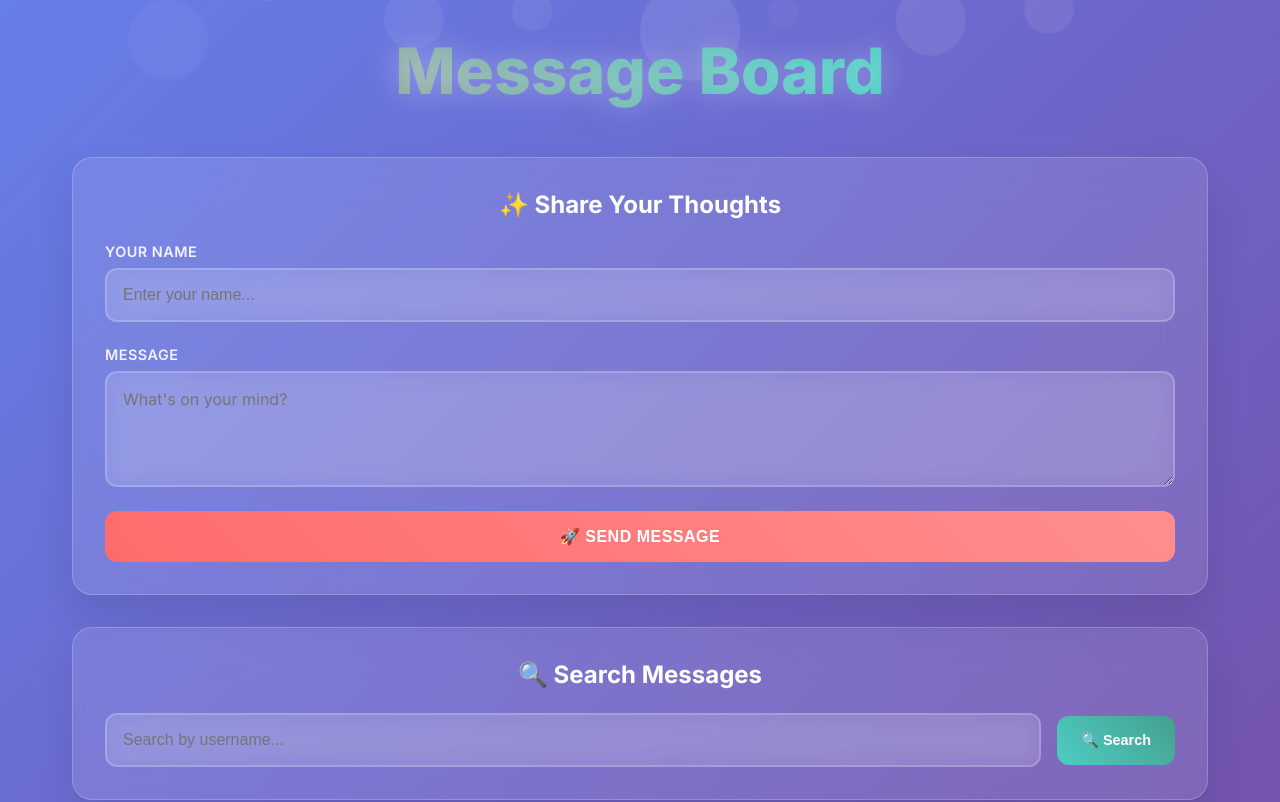
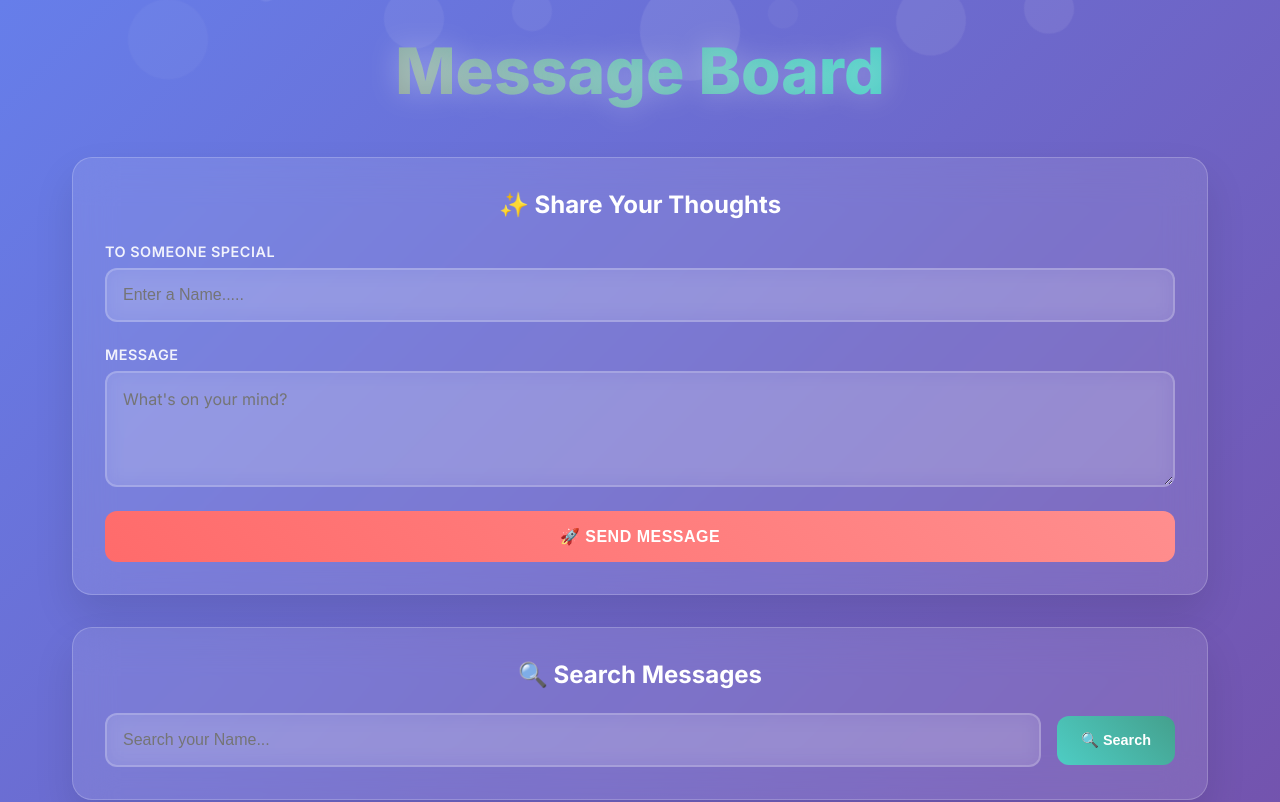
Before and after one commit to kunal-shetty/letters, a Next.js app: page / in a window 1280 px wide. Shown: the top 802 px of the page. Built offline with nearby package versions, Linux system fonts and the light colour scheme; no server answers; the database is empty.

Commit message:
Finale finale

```diff
--- a/app/page.tsx
+++ b/app/page.tsx
@@ -250,7 +250,7 @@ export default function Home() {
           </h2>
           <form onSubmit={handleSubmit} style={styles.form}>
             <div style={styles.inputGroup}>
-              <label htmlFor="name" style={styles.label}>Your Name</label>
+              <label htmlFor="name" style={styles.label}>To Someone Special</label>
               <input
                 type="text"
                 id="name"
@@ -259,7 +259,7 @@ export default function Home() {
                 onChange={handleChange}
                 required
                 style={styles.input}
-                placeholder="Enter your name..."
+                placeholder="Enter a Name....."
               />
             </div>
 
@@ -313,7 +313,7 @@ export default function Home() {
                 type="text"
                 value={searchName}
                 onChange={(e) => setSearchName(e.target.value)}
-                placeholder="Search by username..."
+                placeholder="Search your Name..."
                 style={styles.searchInput}
               />
               <button
```
